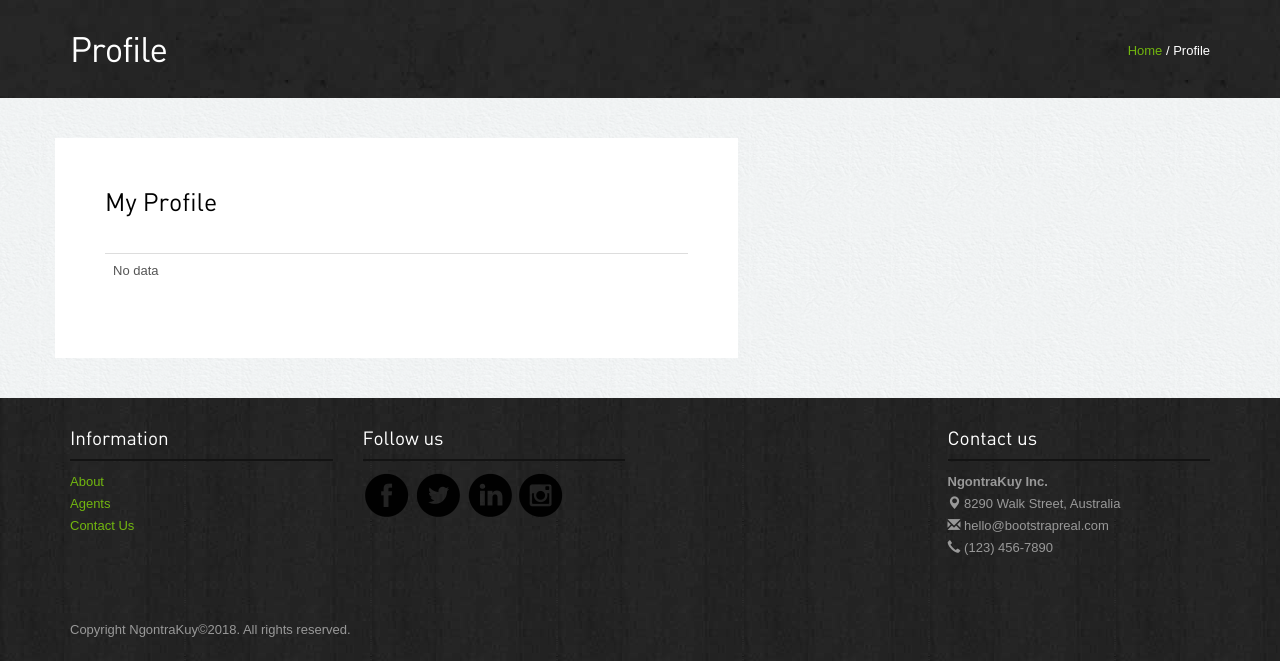
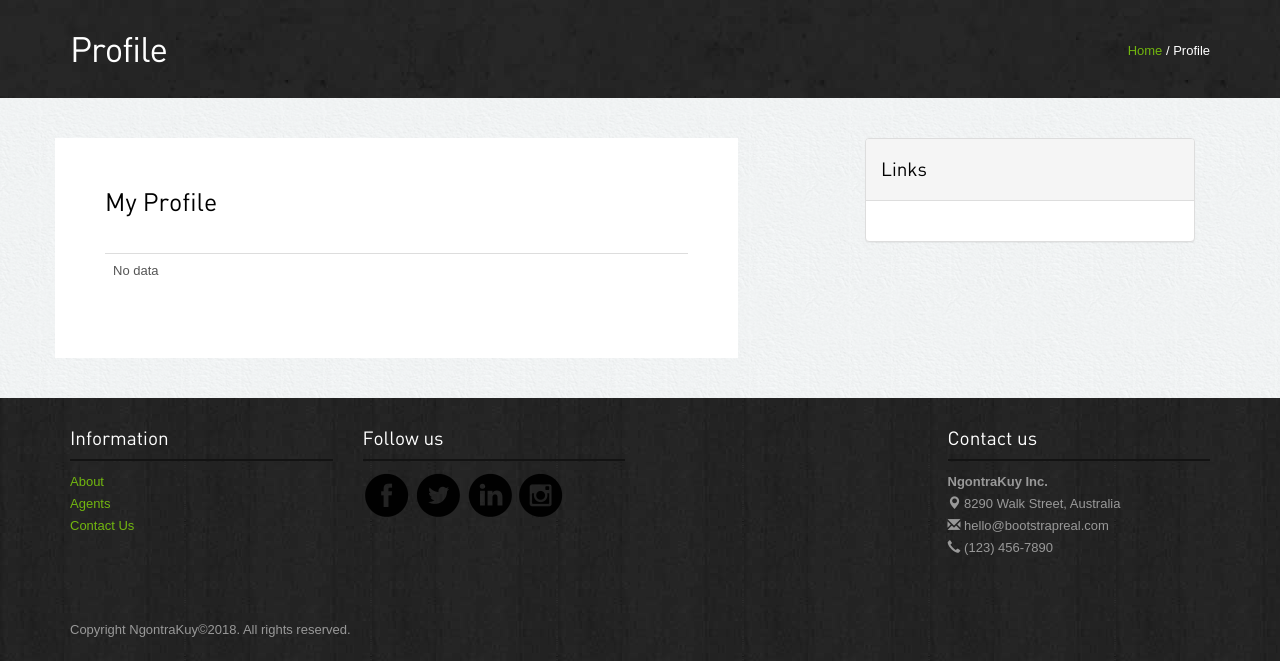
Before and after one commit to remonc97/NgontraKuy, a CodeIgniter app: the page made by application/views/profiluser.php in a window 1280 px wide. Shown: the part 181-842 px from the top of the page. Run offline with CodeIgniter, Linux system fonts and the light colour scheme; some libraries are stand-ins or nearby versions; some web fonts are replaced.

Commit message:
merubah base url dan menambahkan panel untuk link di profil

```diff
--- a/application/config/config.php
+++ b/application/config/config.php
@@ -23,7 +23,7 @@ defined('BASEPATH') OR exit('No direct script access allowed');
 | a PHP script and you can easily do that on your own.
 |
 */
-$config['base_url'] = 'http://localhost:80/UTS/NgontraKuy/';
+$config['base_url'] = 'http://localhost/College_Files/SCVC/UTS/NgontraKuy/';
 
 /*
 |--------------------------------------------------------------------------
--- a/application/views/profiluser.php
+++ b/application/views/profiluser.php
@@ -147,7 +147,20 @@ $this->view('template/header');
                     </div>
                 </div>
             </div>
-
+            <div class="col-lg-4 col-lg-offset-1 col-sm-4 col-sm-offset-1 col-xs-12">
+                <div class="col-md-12">
+                    <div class="panel panel-default">
+                        <div class="panel-heading"><h4>Links</h4></div>
+                        <div class="panel-body">
+                            <ul style="list-style-type: none">
+                                <li>
+                                    <a></a>
+                                </li>
+                            </ul>
+                        </div>
+                    </div>
+                </div>
+            </div>
         </div>
     </div>
 </div>
```
